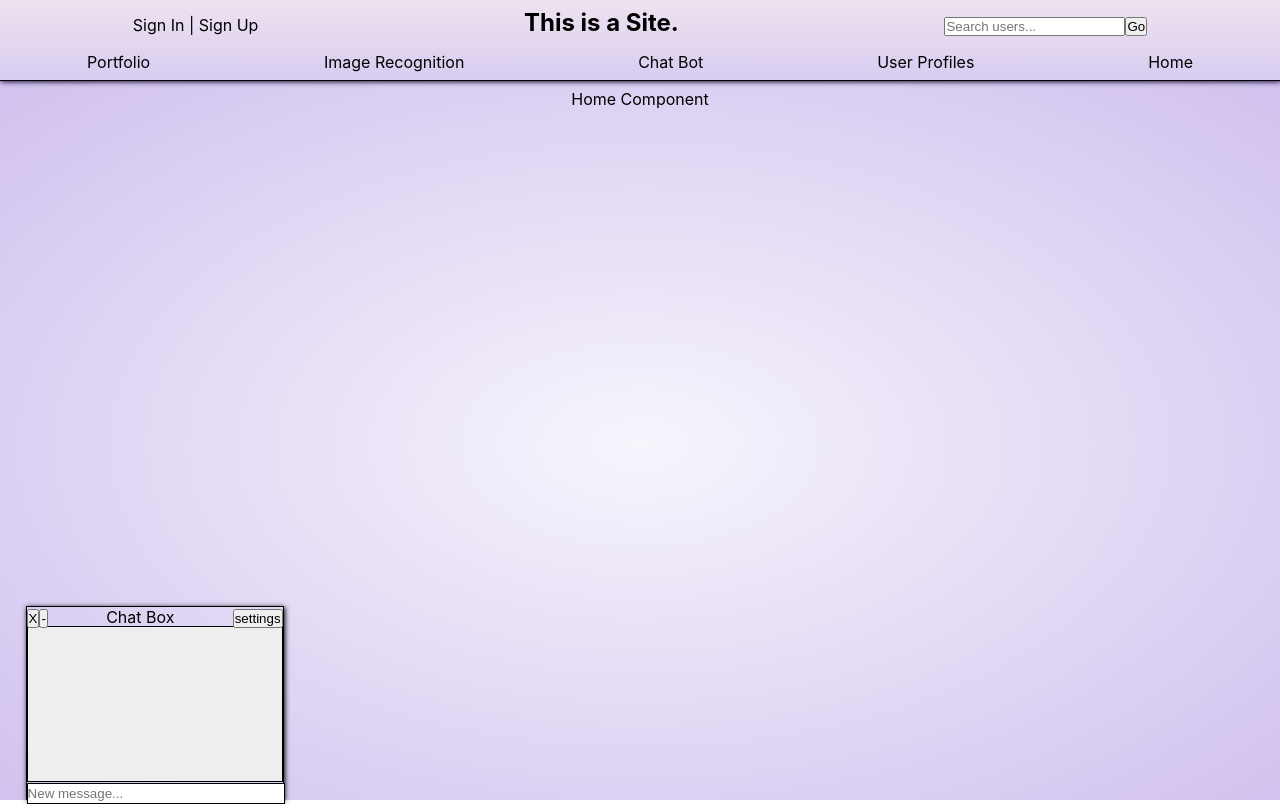
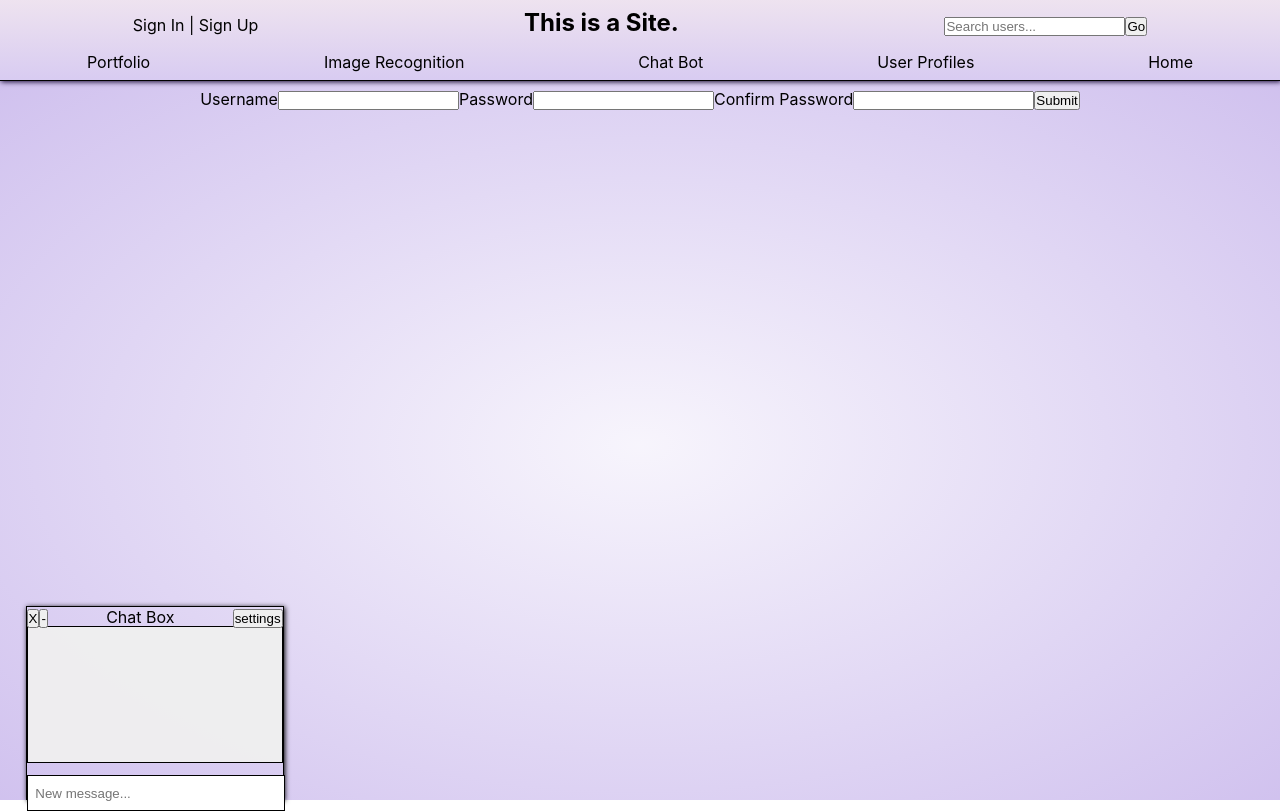
Before and after one commit to travisty12/showcase, a React (Create React App) app in the folder client/: page /signup in a window 1280 px wide. Built offline with nearby package versions, Linux system fonts and the light colour scheme.

Commit message:
add signin/up views

```diff
--- a/client/src/components/App.js
+++ b/client/src/components/App.js
@@ -2,6 +2,8 @@ import './App.css';
 import Header from './Header';
 import Home from "./Home";
 import Portfolio from "./Portfolio";
+import SignIn from "./SignIn";
+import SignUp from "./SignUp";
 import ChatBot from "./ChatBot";
 import Chat from "./Chat";
 import { BrowserRouter as Router, Switch, Route } from "react-router-dom";
@@ -13,10 +15,16 @@ function App() {
         <Header />
         <div className="Body">
           <Switch>
-            <Route path ="/portfolio">
+            <Route path="/signin">
+              <SignIn />
+            </Route>
+            <Route path="/signup">
+              <SignUp />
+            </Route>
+            <Route path="/portfolio">
               <Portfolio />
             </Route>
-            <Route path ="/chatbot">
+            <Route path="/chatbot">
               <ChatBot />
             </Route>
             <Route path="/">
--- a/client/src/components/Chat.css
+++ b/client/src/components/Chat.css
@@ -17,19 +17,20 @@
 }
 
 .ChatBody {
-  height: 80%;
+  height: 70%;
   background-color: rgba(240,240,240,0.95);
   border: 1px solid black;
 }
 
 .NewChatBox {
   height: 10%;
+  margin-top: 5%;
   width: 100%;
 }
 .NewChatBox input {
-  height: 100%;
-  width: 100%;
-  padding: 0;
+  height: 94%;
+  width: 94%;
+  padding: 3%;
   margin: 0;
   border: 1px solid black;
 }
--- /dev/null
+++ b/client/src/components/SignIn.js
@@ -0,0 +1,34 @@
+import React, {useState} from "react";
+
+function SignIn() {
+  let username = React.createRef();
+  let password = React.createRef();
+
+  const handleSignIn = async (e) => {
+    e.preventDefault();
+    console.log("fetching user");
+    let user = await true; // will be fetch to server
+    if (!user) {
+      setErrors("Username or password invalid.");
+    } else {
+      setErrors("");
+    }
+  }
+
+  const [errors, setErrors] = useState("");
+
+  return (
+    <div className="SignIn">
+      <form onSubmit={handleSignIn}>
+        <label htmlFor="username">Username</label>
+        <input ref={username} name="username" />
+        <label htmlFor="password">Password</label>
+        <input ref={password} type="password" name="password" />
+        <button type="submit">Submit</button>
+      </form>
+      {errors ? <p>Errors: {errors}</p> : <React.Fragment></React.Fragment>}
+    </div>
+  );
+}
+
+export default SignIn;
--- /dev/null
+++ b/client/src/components/SignUp.js
@@ -0,0 +1,38 @@
+import React, {useState} from "react";
+
+function SignUp() {
+  let username = React.createRef();
+  let password = React.createRef();
+  let passwordConfirm = React.createRef();
+
+  const handleSignUp = (e) => {
+    e.preventDefault();
+    console.log(username.current.value);
+    if (password.current.value !== passwordConfirm.current.value) {
+      setErrors("Password must match the confirmation.");
+      console.log("error");
+    } else {
+      setErrors("");
+      console.log("fetching to create user");
+    }
+  }
+
+  const [errors, setErrors] = useState("");
+
+  return (
+    <div className="SignUp">
+      <form onSubmit={handleSignUp}>
+        <label htmlFor="username">Username</label>
+        <input ref={username} name="username" required="required" />
+        <label htmlFor="password">Password</label>
+        <input ref={password} type="password" name="password" required="required" />
+        <label htmlFor="passwordConfirm">Confirm Password</label>
+        <input ref={passwordConfirm} type="password" name="passwordConfirm" required="required" />
+        <button type="submit">Submit</button>
+      </form>
+      {errors ? <p>Errors: {errors}</p> : <React.Fragment></React.Fragment>}
+    </div>
+  );
+}
+
+export default SignUp;
```
Also changed, not shown: 1 other file (tests, documents, lock files or other folders).
